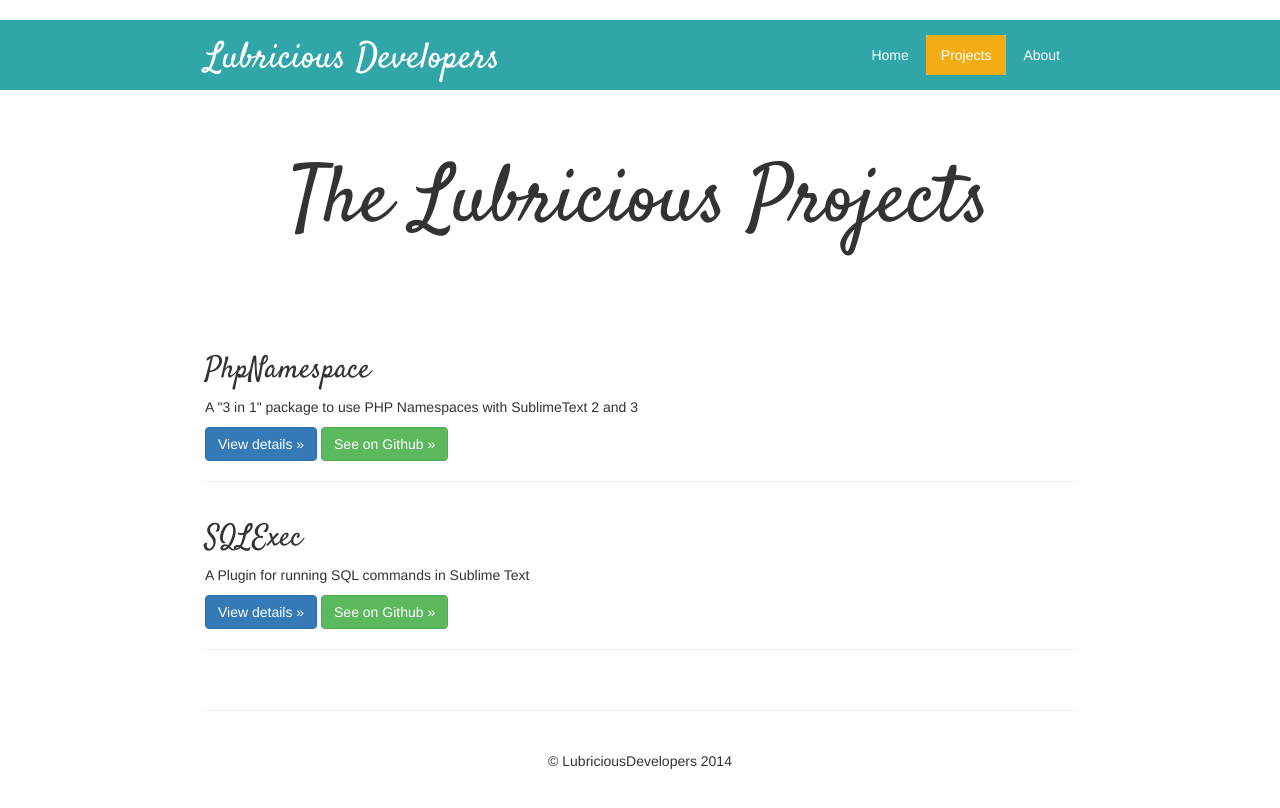
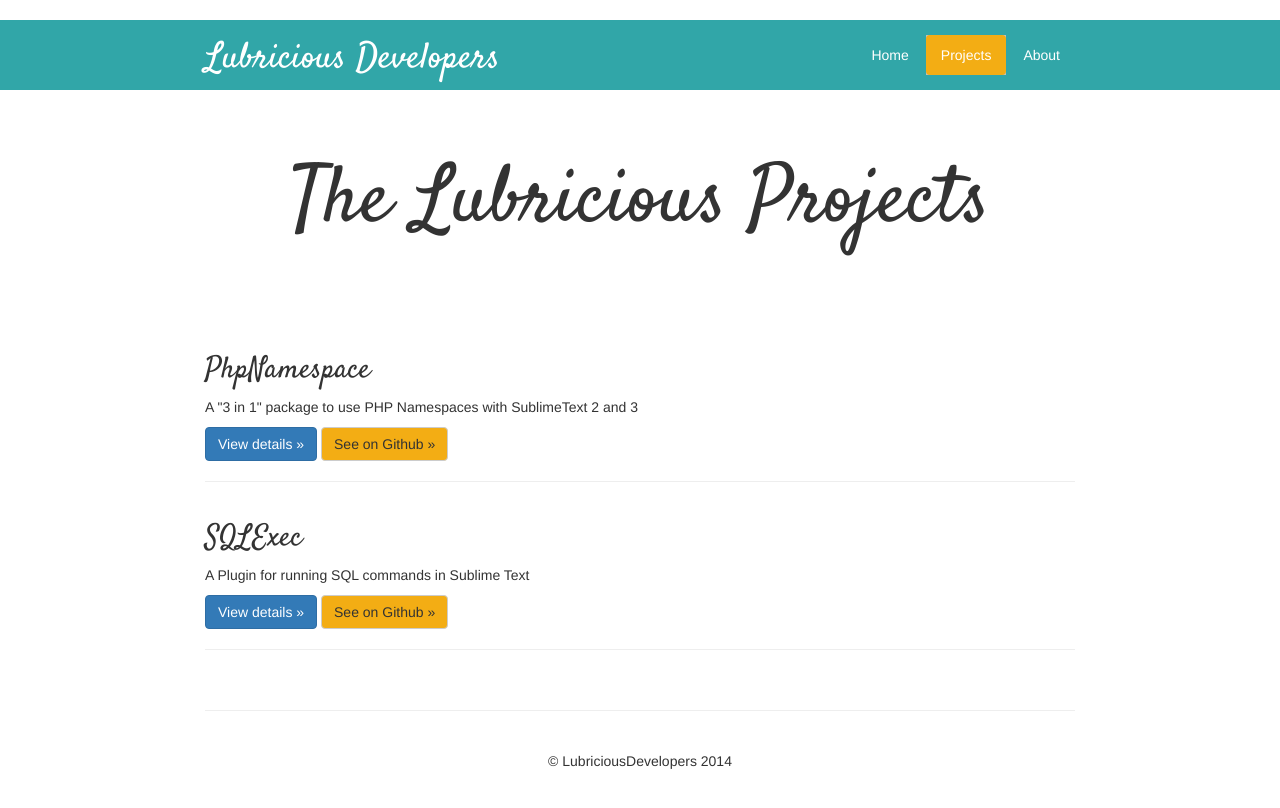
Before and after one commit to LubriciousDevelopers/lubriciousdevelopers.github.io, a Jekyll site: the page built from projects.html, in a window 1280 px wide. Shown: the top 808 px of the page. Built offline with Jekyll 4.4.1, drawn with Linux system fonts in a browser that asks for light colours; nearby versions of some CDN libraries.

Commit message:
Change project buttons color

```diff
--- a/css/styles.css
+++ b/css/styles.css
@@ -33,6 +33,10 @@ img.link {
     height:30px;
 }
 
+.btn-default {
+    background-color: #F3AD14;
+}
+
 .jumbotron .btn, .jumbotron .btn:hover {
     background-color: #F3AD14;
     border-color: #D19511;
--- a/projects.html
+++ b/projects.html
@@ -13,7 +13,7 @@ title: Projects
             <p>{{ project.summary }}</p>
             <p>
             <a class="btn btn-primary" href="/projects/{{ project.slug }}" role="button">View details »</a>
-            <a class="btn btn-success" href="https://github.com/{{ project.github }}" role="button">See on Github »</a>
+            <a class="btn btn-default" href="https://github.com/{{ project.github }}" role="button">See on Github »</a>
             </p>
             <hr/>
         </div>
```
